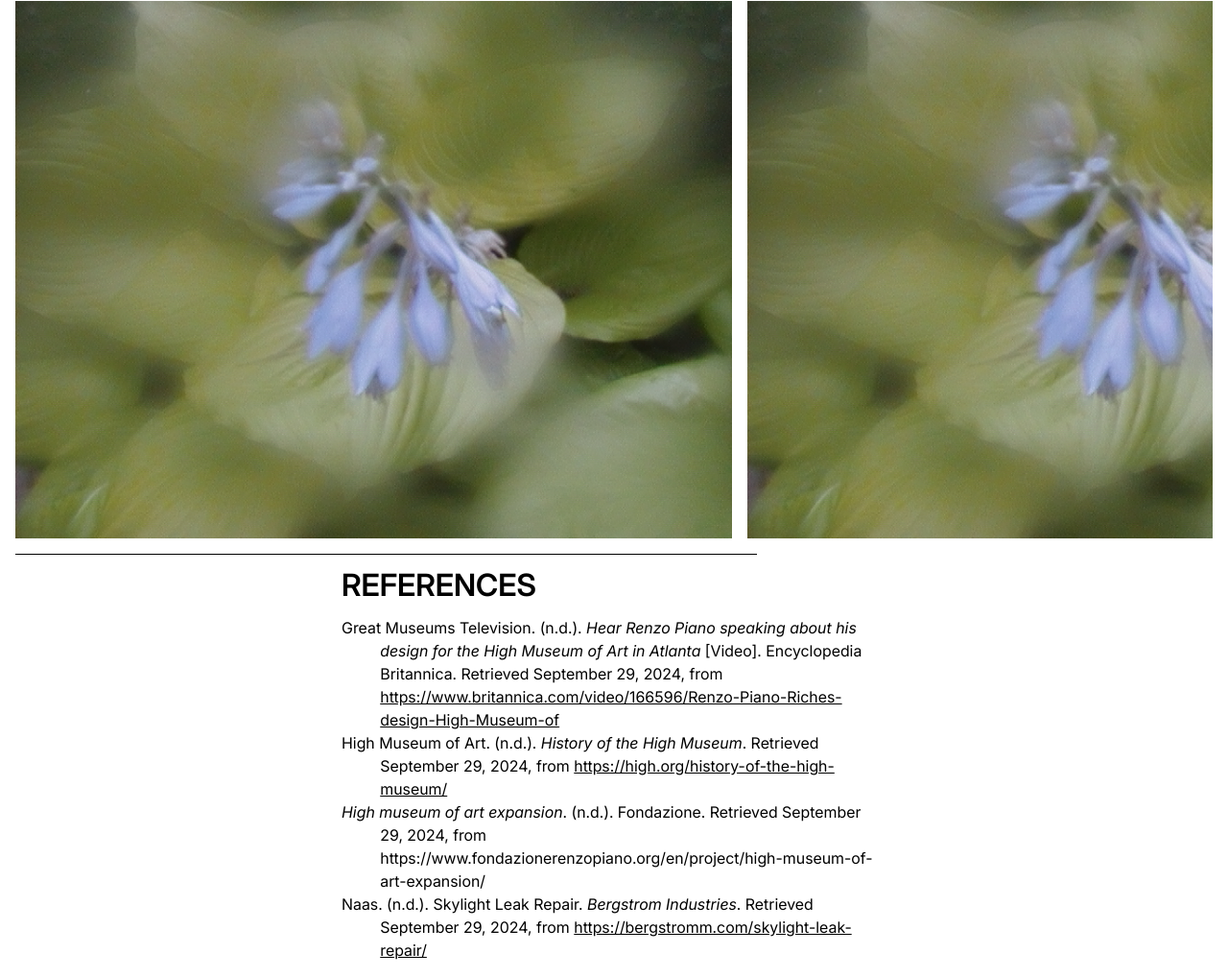
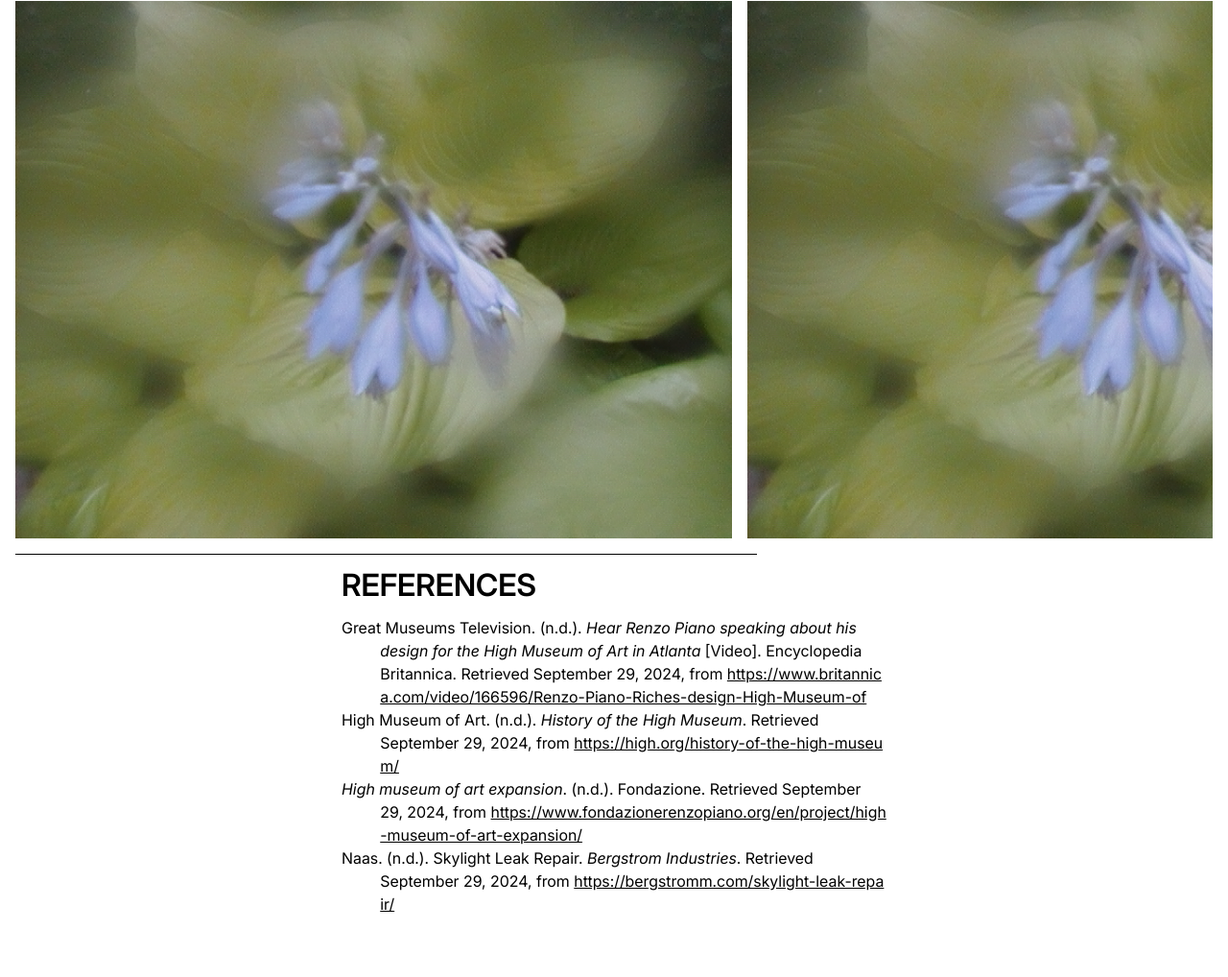
Before and after one commit to nguyentylern/DT-Portfolio, a plain HTML site: page index.html in a window 1280 px wide. Shown: the part 5060-6078 px from the top of the page at 96% size. After the commit the page ends 6030 px from the top, so only its background shows below. Drawn offline with Linux system fonts and the light colour scheme.

Commit message:
Link overflow fix

```diff
--- a/index.html
+++ b/index.html
@@ -97,7 +97,7 @@
             <ul>
                 <li>Great Museums Television. (n.d.). <span class="italic">Hear Renzo Piano speaking about his design for the High Museum of Art in Atlanta</span> [Video]. Encyclopedia Britannica. Retrieved September 29, 2024, from <a href="https://www.britannica.com/video/166596/Renzo-Piano-Riches-design-High-Museum-of">https://www.britannica.com/video/166596/Renzo-Piano-Riches-design-High-Museum-of</a>
                 <li>High Museum of Art. (n.d.). <span class="italic">History of the High Museum</span>. Retrieved September 29, 2024, from <a href="https://high.org/history-of-the-high-museum/">https://high.org/history-of-the-high-museum/</a></li>
-                <li><span class="italic">High museum of art expansion</span>. (n.d.). Fondazione. Retrieved September 29, 2024, from https://www.fondazionerenzopiano.org/en/project/high-museum-of-art-expansion/</li>
+                <li><span class="italic">High museum of art expansion</span>. (n.d.). Fondazione. Retrieved September 29, 2024, from <a href="https://www.fondazionerenzopiano.org/en/project/high-museum-of-art-expansion/">https://www.fondazionerenzopiano.org/en/project/high-museum-of-art-expansion/</a></li>
                 <li>Naas. (n.d.). Skylight Leak Repair. <span class="italic">Bergstrom Industries</span>. Retrieved September 29, 2024, from <a href="https://bergstromm.com/skylight-leak-repair/">https://bergstromm.com/skylight-leak-repair/</a></li>
             </ul>
         </section>
--- a/style.css
+++ b/style.css
@@ -227,4 +227,5 @@ section h2 {
 .references a {
     color: #000000;
     text-decoration: underline;
+    word-break: break-all;
 }
```
